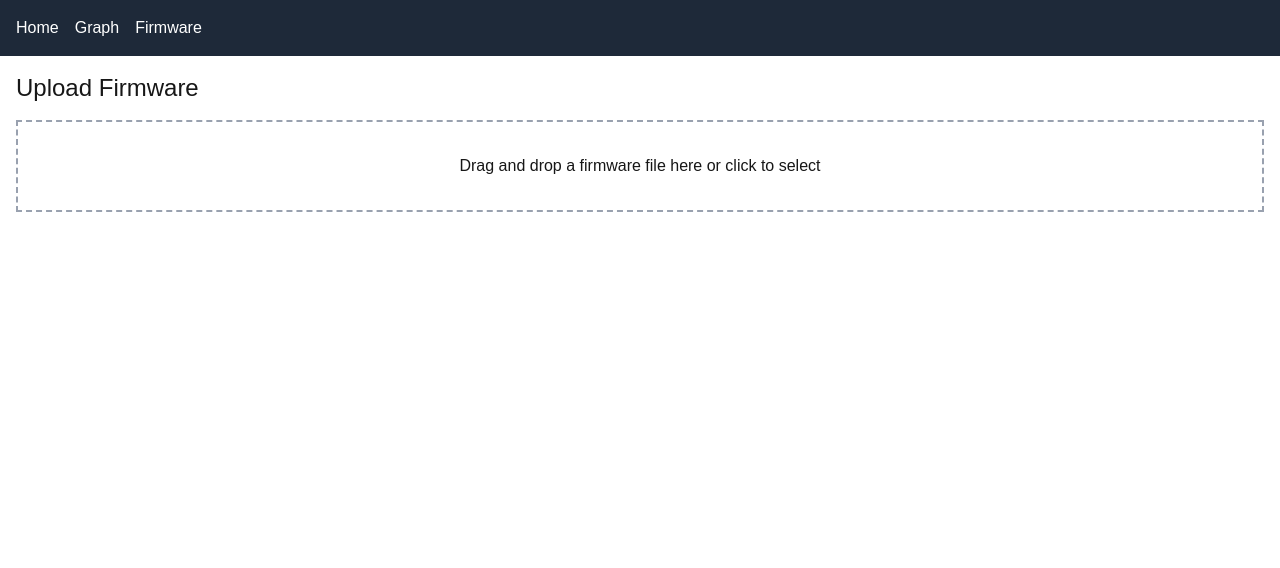
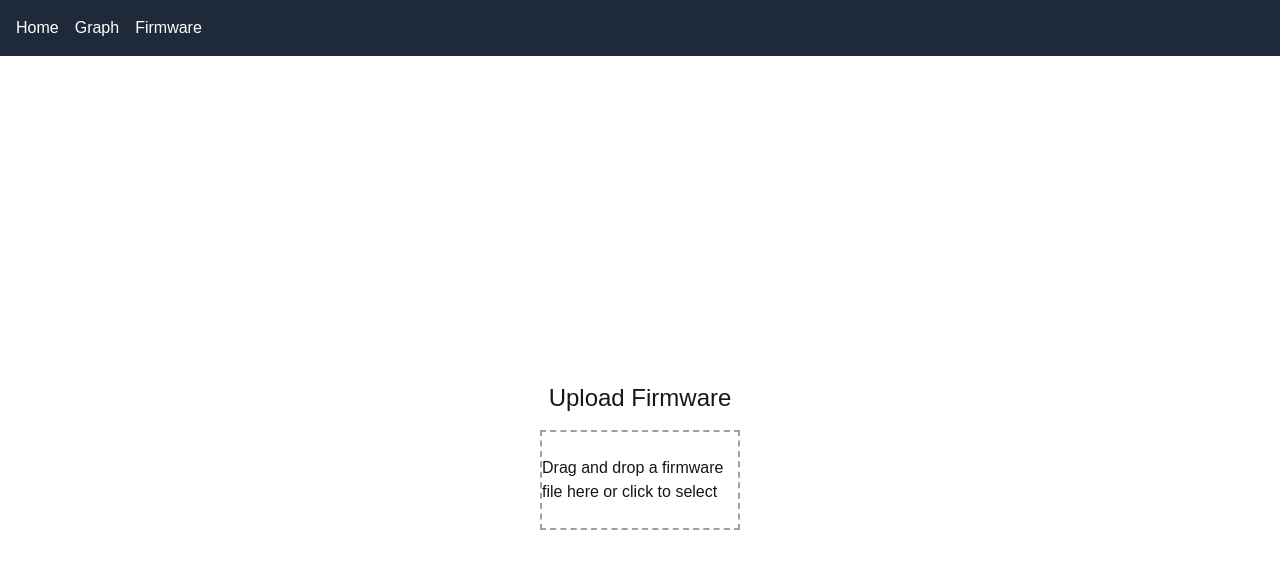
Before and after one commit to patthananb/dfr, a Next.js app: page /firmware in a window 1280 px wide. Shown: the top 568 px of the page. Built offline with nearby package versions, Linux system fonts and the light colour scheme.

Commit message:
style: center firmware upload box

```diff
--- a/src/app/firmware/page.jsx
+++ b/src/app/firmware/page.jsx
@@ -33,13 +33,13 @@ export default function FirmwarePage() {
   };
 
   return (
-    <div className="p-4">
+    <div className="flex flex-col items-center justify-center min-h-screen">
       <h1 className="text-2xl mb-4">Upload Firmware</h1>
       <div
         onDrop={handleDrop}
         onDragOver={handleDragOver}
         onClick={() => document.getElementById("fileInput").click()}
-        className="border-2 border-dashed border-gray-400 p-8 text-center cursor-pointer"
+        className="border-2 border-dashed border-gray-400 w-[200px] h-[100px] flex items-center justify-center cursor-pointer"
       >
         Drag and drop a firmware file here or click to select
       </div>
```
